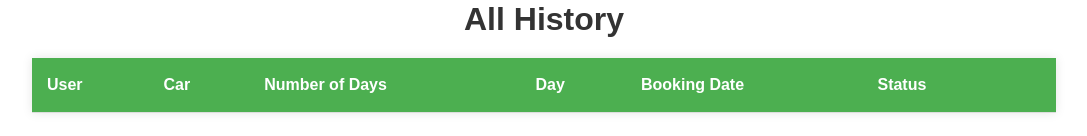
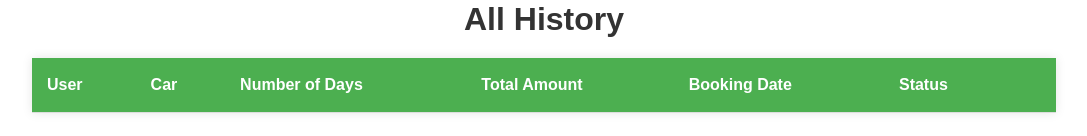
Before and after one commit to softroniics-calicut/MET-CarRentalSystem, a Django app: template rentalsystem/templates/company/history.html in a window 1280 px wide. Shown: the part 140-276 px from the top of the page, without its empty margins (96-1183 px from the left). Run offline with Django 3.2, Linux system fonts and the light colour scheme; the template is opened without the code that fills it, so the values that code supplies are empty; some libraries are stand-ins or nearby versions.

Commit message:
template update

```diff
--- a/rentalsystem/templates/company/history.html
+++ b/rentalsystem/templates/company/history.html
@@ -55,7 +55,7 @@
             <th>User</th>
             <th>Car</th>
             <th>Number of Days</th>
-            <th>Day</th>
+            <th>Total Amount</th>
             <th>Booking Date</th>
             <th>Status</th>
             <th></th>
@@ -68,7 +68,7 @@
                 <td>{{ i.user.username }}</td>
                 <td>{{ i.car.name }}</td>
                 <td>{{ i.no_of_days }}</td>
-                <td>{{ i.day }}</td>
+                <td>{{ i.Total_cost }}</td>
                 <td>{{ i.booking_date }}</td>
                 <td class="status-{{ booking.status|lower }}">{{ i.status }}</td>
                 <td>
```
Also changed, not shown: rentalsystem/templates/company/review.html (+7 -1 lines), rentalsystem/db.sqlite3.
